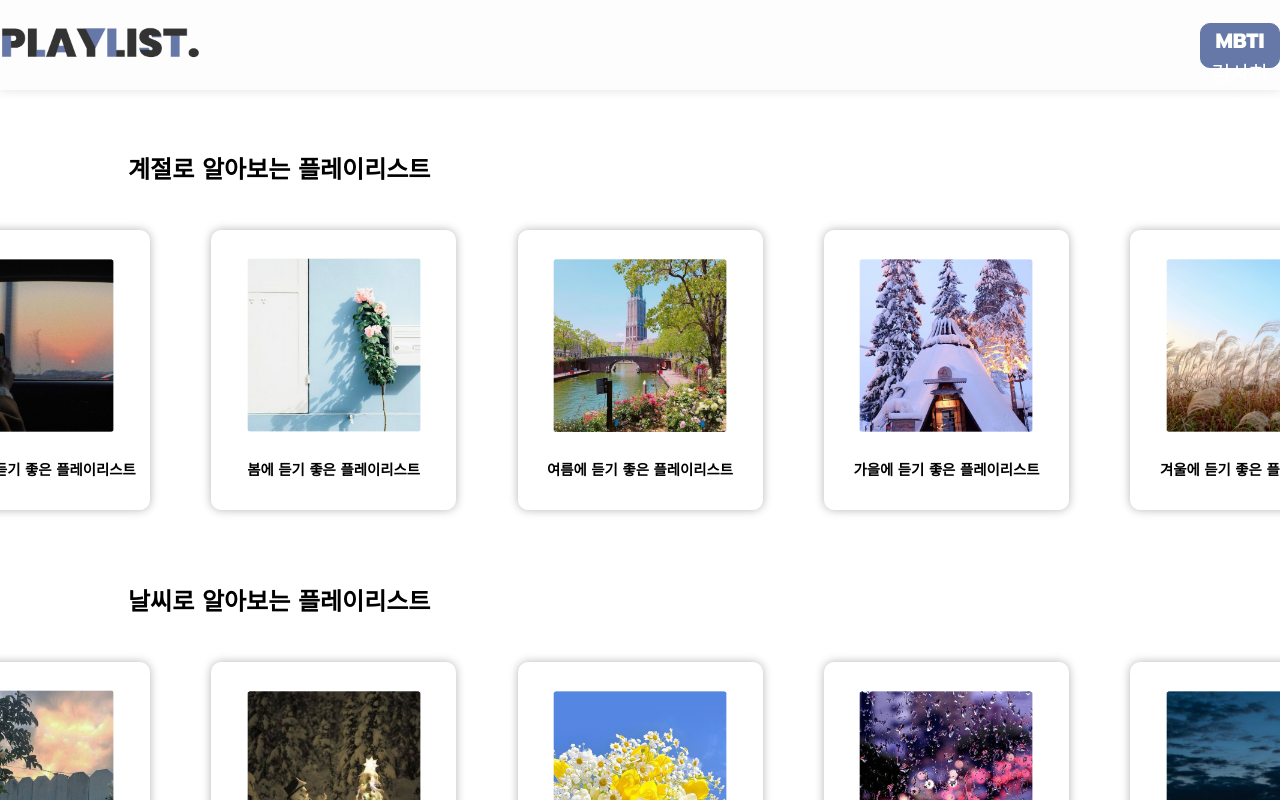
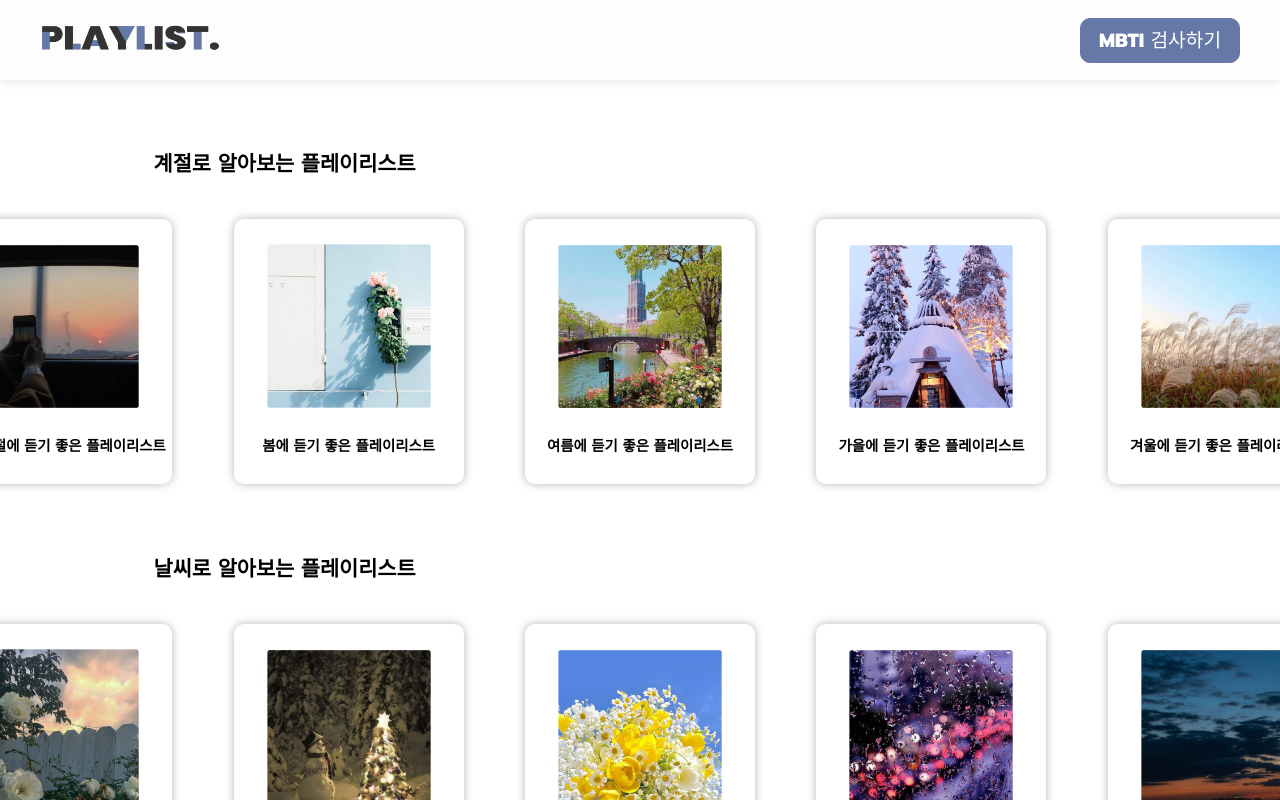
Before and after one commit to MGCWingcombo/PlayList_Infra, a React (Create React App) app in the folder frontend/: page / in a window 1280 px wide. Shown: the top 800 px of the page. Built offline with nearby package versions, Linux system fonts and the light colour scheme.

Commit message:
[ADD] front 디자인 변경사항 적용

```diff
--- a/frontend/src/Pages/Addlist/Addlist.js
+++ b/frontend/src/Pages/Addlist/Addlist.js
@@ -18,9 +18,7 @@ const Addlist = ({}) => {
     <>
       <S.Content>
         <Mobheader prevBtn={true} />
-        <div className="left">
-          <SideMbti />
-        </div>
+
         <S.Contents>
           <S.Ment>
             <div>
@@ -44,9 +42,6 @@ const Addlist = ({}) => {
             </S.Btn>
           </div>
         </S.Contents>
-        <div className="right">
-          <SideMbti />
-        </div>
       </S.Content>
     </>
   );
--- a/frontend/src/Pages/Lastpage/Endmbti.js
+++ b/frontend/src/Pages/Lastpage/Endmbti.js
@@ -12,6 +12,7 @@ const Endmbti = () => {
   const props = location.state.list;
   const otherbtn = location.state.otherbtn;
   const word = location.state.word;
+
   const API_KEY = process.env.REACT_APP_PLAYLIST_KEY;
   const url = `${API_KEY}${props}`;
   useEffect(() => {
@@ -21,6 +22,7 @@ const Endmbti = () => {
         setMbtis(res.data.data);
         // console.log(location.state.mbti);
         // console.log(location);
+        console.log(API_KEY);
         console.log(res.data.data);
       } catch (error) {
         console.error(error);
@@ -130,7 +132,7 @@ const Endmbti = () => {
             </S.Contents>
           </S.Data>
           <a className="btn" href="/">
-            <S.Btn>
+            <S.Btn fontcolor="#ffffff" btncolor="#6578a7" bordercolor="#6578a7">
               {otherbtn ? "다른 플레이리스트 보러가기" : "MBTI 검사 다시하기"}
             </S.Btn>
           </a>
--- a/frontend/src/Pages/Lastpage/Style.js
+++ b/frontend/src/Pages/Lastpage/Style.js
@@ -108,14 +108,23 @@ export const Btn = styled.button`
   font-family: "Nanum Gothic";
   font-weight: 700;
   font-size: 1.5rem;
-  color: #ffffff;
-  background: #6578a7;
-  border: 1px solid #6578a7;
+  color: #6578a7;
+  background: #ffffff;
+  border: 2px solid;
+  border-color: #6578a7;
   border-radius: 50px;
 
   width: 400px;
   height: 60px;
   cursor: pointer;
+
+  :hover {
+    color: ${(p) => p.fontcolor || null};
+    background: ${(p) => p.btncolor || null};
+    border-color: ${(p) => p.bordercolor || null};
+    transition-duration: 0.3s;
+  }
+
   @media ${device.mobile} {
     width: 300px;
     height: 40px;
--- a/frontend/src/Pages/Main/M_Card/Home_Component/Repeat_Home_con.js
+++ b/frontend/src/Pages/Main/M_Card/Home_Component/Repeat_Home_con.js
@@ -40,9 +40,7 @@ const Repeat_Home_con = () => {
     <>
       <Contents>
         <p className="subtitle">계절로 알아보는 플레이리스트</p>
-        <div>
-          <Cardlist>{word1}</Cardlist>
-        </div>
+        <Cardlist>{word1}</Cardlist>
         <p className="subtitle">날씨로 알아보는 플레이리스트</p>
         <Cardlist>{word2}</Cardlist>
         <p className="subtitle">기분으로 알아보는 플레이리스트</p>
--- a/frontend/src/Pages/Main/M_Card/Style.js
+++ b/frontend/src/Pages/Main/M_Card/Style.js
@@ -1,9 +1,9 @@
 import styled from "styled-components";
 import device from "../../../styleds/constant";
 export const Card = styled.div`
-  min-width: 245px;
+  min-width: 230px;
 
-  min-height: 280px;
+  min-height: 265px;
   border-radius: 10px;
   box-shadow: 0px 0px 10px #b6b6b6;
   margin: 18px 2.4vw;
@@ -41,8 +41,8 @@ export const Card = styled.div`
 export const Img = styled.div`
   margin-top: 10px;
   img {
-    width: 180px;
-    height: 180px;
+    width: 170px;
+    height: 170px;
   }
 
   @media ${device.mobile} {
--- a/frontend/src/Pages/Main/Style.js
+++ b/frontend/src/Pages/Main/Style.js
@@ -11,13 +11,13 @@ export const Content = styled.div`
 
 export const Header = styled.header`
   width: 100%;
-  height: 90px;
+  height: 80px;
   background: #fdfdfd;
   box-shadow: 0px 0px 10px 1px rgb(0, 0, 0, 0.1);
   display: flex;
   position: fixed;
   flex-direction: row;
-  justify-content: space-around;
+  justify-content: space-between;
   align-items: center;
 
   @media ${device.mobile} {
@@ -26,19 +26,19 @@ export const Header = styled.header`
 `;
 
 export const Logo = styled.div`
+  margin-left: 5vh;
   img {
-    width: 200px;
-    height: 60px;
+    width: 180px;
+    height: 50px;
   }
-  margin-right: 500px;
 `;
 
 export const Button = styled.button`
-  margin-left: 500px;
+  margin-right: 5vh;
   font-family: "Prompt";
-  width: 210px;
+  width: 160px;
   height: 45px;
-  font-size: 1.3rem;
+  font-size: 1.2rem;
   color: white;
   background: #6578a7;
   border: 1px solid #6578a7;
@@ -54,10 +54,10 @@ export const Contents = styled.div`
 
   .subtitle {
     font-family: "Prompt";
-    font-size: 1.5rem;
+    font-size: 1.3rem;
     font-weight: 700;
     padding-top: 30px;
-    padding-left: 10vw;
+    padding-left: 12vw;
   }
   @media ${device.mobile} {
     padding: 0 5px;
```
